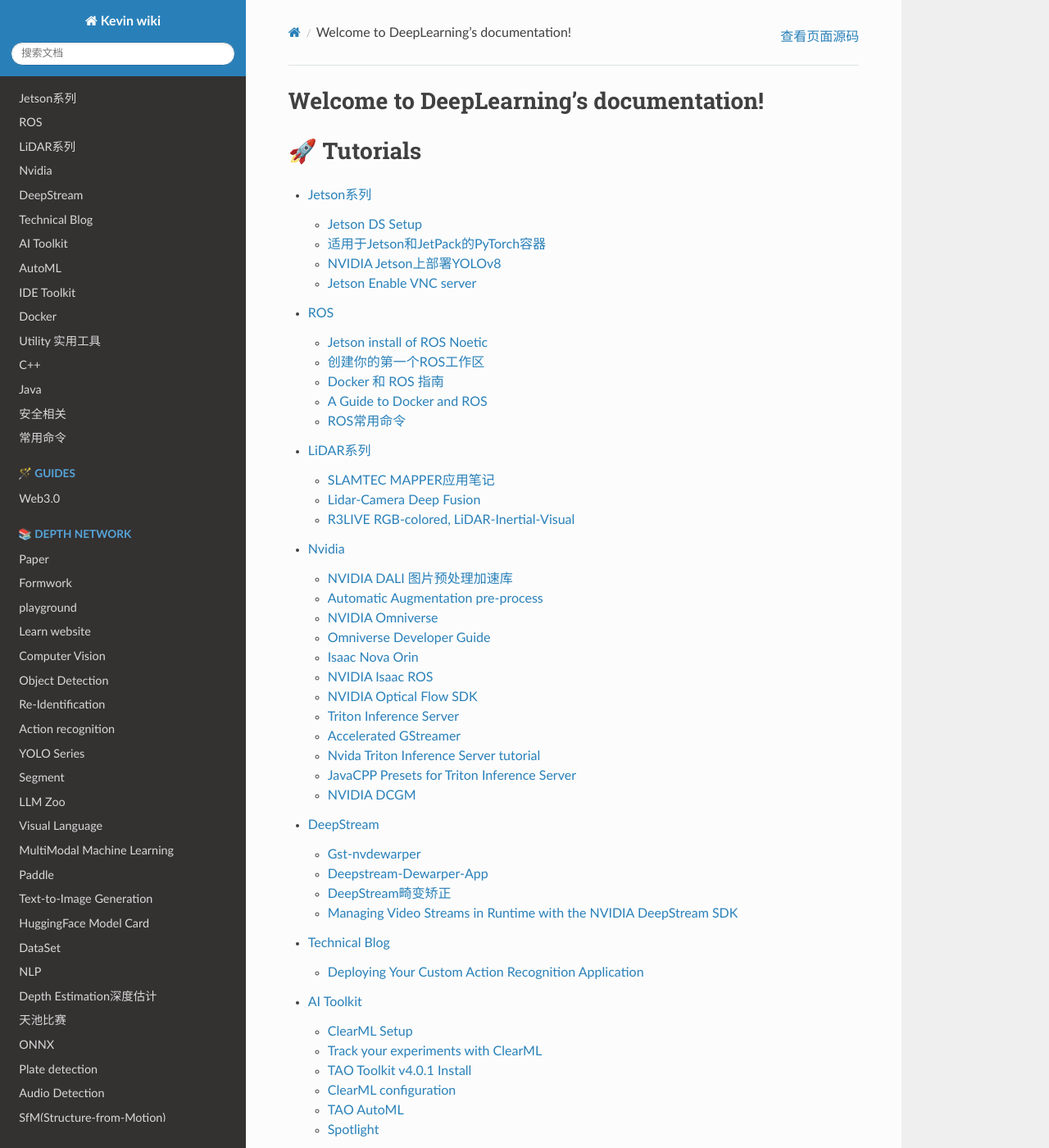
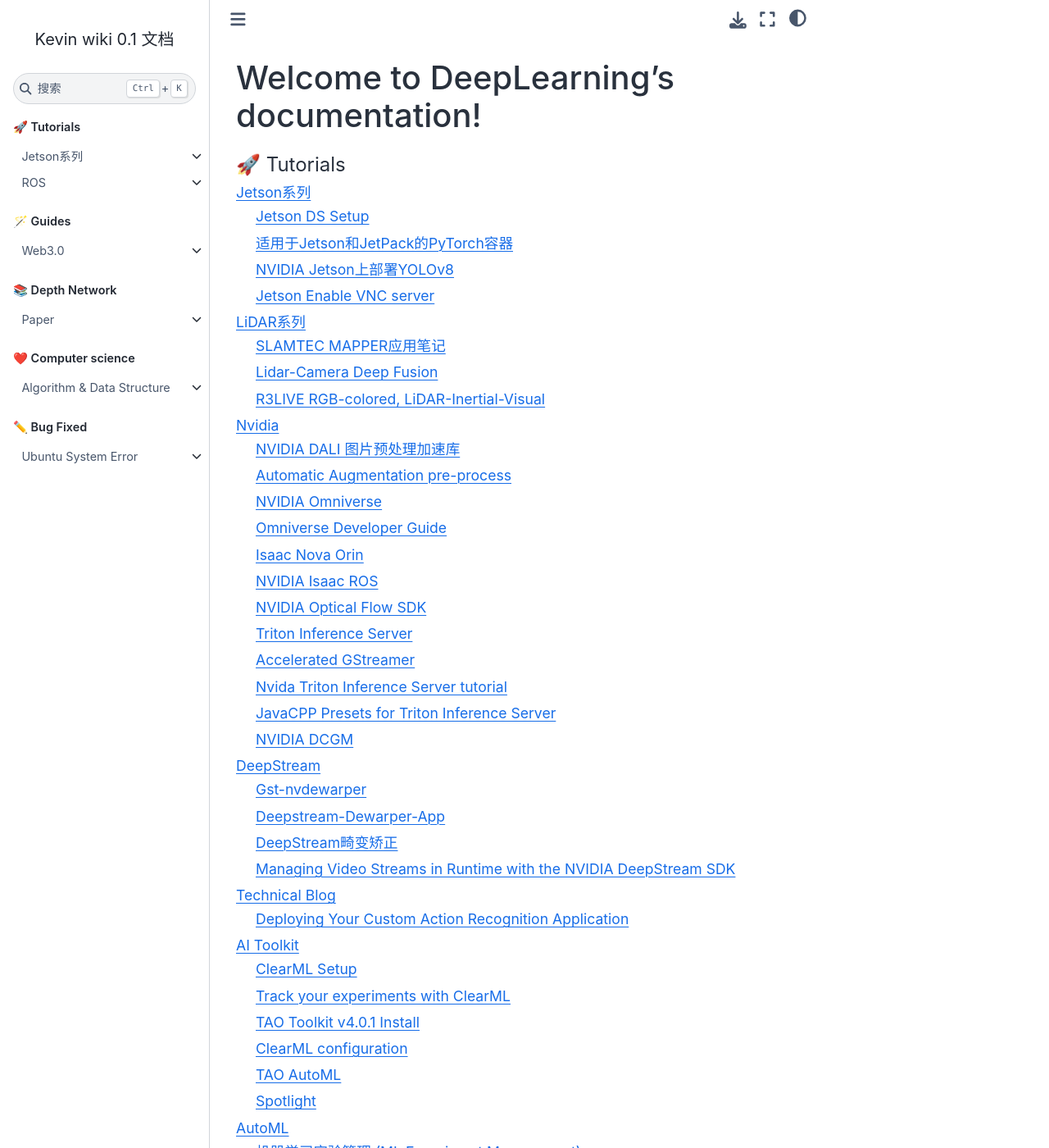
Before and after one commit to knowledge-things/docs, a Sphinx documentation site: the page built from source/index.rst, in a window 1280 px wide and 1400 px high. Shown: the whole window at 82% size. Built offline with Sphinx 7.4.7 and the Sphinx Book theme 1.1.4, drawn with Linux system fonts in a browser that asks for light colours; some of the changed text lies outside the part shown.

Commit message:
目录调整

```diff
--- a/requirements.txt
+++ b/requirements.txt
@@ -3,3 +3,4 @@
 recommonmark
 sphinx_rtd_theme
 sphinx-copybutton
+sphinx-book-theme
--- a/source/conf.py
+++ b/source/conf.py
@@ -17,6 +17,9 @@
 extensions = ["myst_parser",'sphinx_copybutton']
 
 templates_path = ['_templates']
+# The master toctree document.
+master_doc = 'index'
+
 exclude_patterns = []
 
 language = 'zh_CN'
@@ -24,7 +27,8 @@
 # -- Options for HTML output -------------------------------------------------
 # https://www.sphinx-doc.org/en/master/usage/configuration.html#options-for-html-output
 
-html_theme = "sphinx_rtd_theme"
+# html_theme = "sphinx_rtd_theme"
+html_theme = 'sphinx_book_theme'
 # html_theme = 'alabaster'
 html_static_path = ['_static']
 
--- a/source/index.rst
+++ b/source/index.rst
@@ -1,15 +1,12 @@
-.. _topics-index:
-
 Welcome to DeepLearning's documentation!
 =============================================
 
-🚀 Tutorials
-============
-
 .. toctree::
    :maxdepth: 2
+   :caption: 🚀 Tutorials
 
    tutorials/index
+   tutorials/ros/index
 
 .. toctree::
    :maxdepth: 2
@@ -40,7 +37,6 @@
 
    issues/index
 
-==================
 
 * :ref:`genindex`
 * :ref:`modindex`
--- a/source/models/index.rst
+++ b/source/models/index.rst
@@ -205,7 +205,7 @@
     Top-AI-Conferences-Paper-with-Code <https://github.com/MLNLP-World/Top-AI-Conferences-Paper-with-Code/tree/1d03a4fec72344192836f8f6d8c16310fd855b35>
 
 Depth Estimation深度估计
-================
+================================
 
 .. toctree::
     depth estimation papers <https://github.com/ssssober/Depth-Estimation>
--- a/source/tutorials/index.rst
+++ b/source/tutorials/index.rst
@@ -1,43 +1,31 @@
-============
 Jetson系列
 ============
 
 .. toctree::
-    :maxdepth: 2
+    :maxdepth: 1
 
     Jetson DS Setup <Jetson-Setup.md>
     适用于Jetson和JetPack的PyTorch容器 <Jetson.md>
     NVIDIA Jetson上部署YOLOv8 <https://wiki.seeedstudio.com/YOLOv8-DeepStream-TRT-Jetson/>
     Jetson Enable VNC server <vnc-setup.md>
 
-===========
-ROS
-===========
 
-.. toctree::
-    :maxdepth: 2
-
-    Jetson install of ROS Noetic <Jetson_install_of_ROS_Noetic.md>
-    创建你的第一个ROS工作区 <make_your_first_workspace.md>
-    Docker 和 ROS 指南 <ros_install_docker.md>
-    A Guide to Docker and ROS <https://roboticseabass.com/2021/04/21/docker-and-ros/>
-    ROS常用命令 <ros_man.md>
-
-============
 LiDAR系列
 ============
 
 .. toctree::
+    :maxdepth: 1
 
     SLAMTEC MAPPER应用笔记 <SLAMTEC-MAPPER.md>
     Lidar-Camera Deep Fusion <https://ai.googleblog.com/2022/04/lidar-camera-deep-fusion-for-multi.html>
     R3LIVE RGB-colored, LiDAR-Inertial-Visual <https://github.com/hku-mars/r3live>
 
-============
 Nvidia
 ============
 
 .. toctree::
+    :maxdepth: 1
+
     NVIDIA DALI 图片预处理加速库 <https://github.com/NVIDIA/DALI/tree/main>
     Automatic Augmentation pre-process<https://developer.nvidia.com/zh-cn/blog/why-automatic-augmentation-matters/>
     NVIDIA Omniverse <https://www.nvidia.com/en-us/omniverse/>
@@ -51,28 +39,31 @@
     JavaCPP Presets for Triton Inference Server <https://github.com/bytedeco/javacpp-presets/tree/11e33fc04ac145f92ba96a59bfde15a887f10545/tritonserver#javacpp-presets-for-triton-inference-server>
     NVIDIA DCGM <https://developer.nvidia.com/dcgm#Downloads>
 
-============
 DeepStream
 ============
 
 .. toctree::
+    :maxdepth: 1
+
     Gst-nvdewarper <https://docs.nvidia.com/metropolis/deepstream/dev-guide/text/DS_plugin_gst-nvdewarper.html>
     Deepstream-Dewarper-App <https://github.com/NVIDIA-AI-IOT/Deepstream-Dewarper-App>
     DeepStream畸变矫正  <https://blog.csdn.net/mao_hui_fei/article/details/116496768>
     Managing Video Streams in Runtime with the NVIDIA DeepStream SDK <https://www.edge-ai-vision.com/2022/02/managing-video-streams-in-runtime-with-the-nvidia-deepstream-sdk/>
 
-==============
 Technical Blog
 ==============
 
 .. toctree::
+    :maxdepth: 1
+
     Deploying Your Custom Action Recognition Application <https://developer.nvidia.com/zh-cn/blog/developing-and-deploying-your-custom-action-recognition-application-without-any-ai-expertise-using-tao-and-deepstream/>
 
-============
 AI Toolkit
 ============
 
 .. toctree::
+    :maxdepth: 1
+
     ClearML Setup <https://hub.docker.com/r/allegroai/clearml>
     Track your experiments with ClearML <https://w-goutas.medium.com/track-your-experiments-with-clearml-in-docker-37c5bdb3c582>
     TAO Toolkit v4.0.1 Install <https://docs.nvidia.com/tao/tao-toolkit/text/tao_toolkit_quick_start_guide.html>
@@ -80,48 +71,53 @@
     TAO AutoML <https://developer.nvidia.com/blog/training-like-an-ai-pro-using-tao-automl>
     Spotlight <https://github.com/Renumics/spotlight>
 
-============
 AutoML
 ============
 
 .. toctree::
+    :maxdepth: 1
+
     机器学习实验管理 (ML Experiment Management) <ML-Experiment-Management.md>
     TAO AutoML <https://developer.nvidia.com/blog/training-like-an-ai-pro-using-tao-automl>
     microsoft NNI <https://nni.readthedocs.io/zh/stable/>
     comet.ml <https://www.comet.com/site/>
     AIM An easy-to-use & supercharged open-source AI metadata tracker. <https://github.com/aimhubio/aim#-demos>
 
-============
 IDE Toolkit
 ============
 
 .. toctree::
+    :maxdepth: 1
+
     Lightly Cloud IDE <https://lightly.teamcode.com>
     git-lfs <https://github.com/git-lfs/git-lfs/blob/main/INSTALLING.md>
 
-===========
 Docker
 ===========
 
 .. toctree::
+    :maxdepth: 1
+
     Docker tini进程管理器 <https://cloud-atlas.readthedocs.io/zh_CN/latest/docker/init/docker_tini.html>
 
-=================
 Utility 实用工具
 =================
 
 .. toctree::
+    :maxdepth: 1
+
     Streamlit Image component https://huggingface.co/spaces/fcakyon/streamlit-image-comparison
     Image Deduplication with FiftyOne <https://github.com/voxel51/fiftyone/blob/v0.21.0/docs/source/recipes/image_deduplication.ipynb>
     Visualizing Object Detections <https://medium.com/voxel51/visualizing-object-detections-9d0ed766297c>
     Managing SSH keys for Github and Gitlab <https://gist.github.com/marcoandre1/4b0fbca83104e08d3e729a25a0cba4eb>
     theia-ide develop and deliver  with Cloud <https://github.com/eclipse-theia/theia>
 
-==================
 C++
 ==================
 
 .. toctree::
+    :maxdepth: 1
+
     C++ reference <https://en.cppreference.com/w/>
     CMake Tutorial <https://cmake.org/cmake/help/latest/guide/tutorial/index.html>
     CMake Symbols Index <CMake_Symbols_Index.md>
@@ -129,26 +125,29 @@
     RapidJSON Documentation <https://rapidjson.org>
     libevent 编译缺少openssl 原因是没有安装 libssl-dev <libevent.md>
 
-===================
 Java
 ===================
 
 .. toctree::
+    :maxdepth: 1
+
     LMAX Disruptor <https://lmax-exchange.github.io/disruptor/>
 
-====================
 安全相关
 ====================
 
 .. toctree::
+    :maxdepth: 1
+
     Fortify Integration Ecosystem <https://www.microfocus.com/en-us/cyberres/application-security/ecosystem>
     GitLab 集成 Fortify <https://www.microfocus.com/zh-tw/fortify-integrations/gitlab>
     python 文件混淆 <https://pyarmor.readthedocs.io/en/stable/tutorial/getting-started.html>
 
-====================
 常用命令
 ====================
 
 .. toctree::
+    :maxdepth: 1
+
     Git 添加第三方项目为子模块 <git_submodule.md>
     Mac Enable Git Tab Autocomplete <git_autocomplete.md>
--- /dev/null
+++ b/source/tutorials/ros/index.rst
@@ -0,0 +1,11 @@
+ROS
+===========
+
+.. toctree::
+    :maxdepth: 1
+
+    Jetson install of ROS Noetic <Jetson_install_of_ROS_Noetic.md>
+    创建你的第一个ROS工作区 <make_your_first_workspace.md>
+    Docker 和 ROS 指南 <ros_install_docker.md>
+    A Guide to Docker and ROS <https://roboticseabass.com/2021/04/21/docker-and-ros/>
+    ROS常用命令 <ros_man.md>
```
Also changed, not shown: source/tutorials/ros/Jetson_install_of_ROS_Noetic.md (renamed from source/tutorials/Jetson_install_of_ROS_Noetic.md), source/tutorials/ros/make_your_first_workspace.md (renamed from source/tutorials/make_your_first_workspace.md), source/tutorials/ros/ros_install_docker.md (renamed from source/tutorials/ros_install_docker.md), source/tutorials/ros/ros_man.md (renamed from source/tutorials/ros_man.md).
